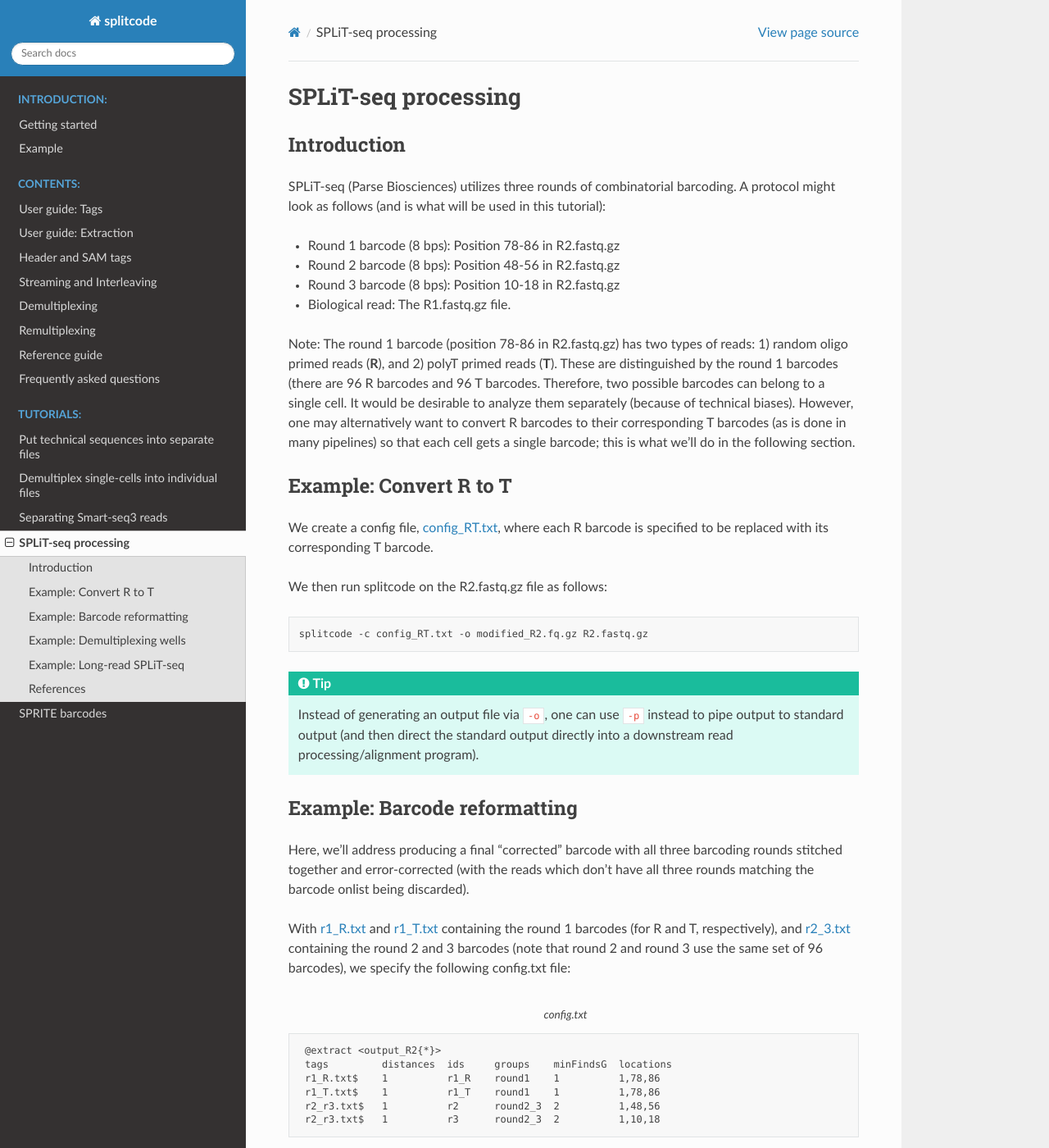
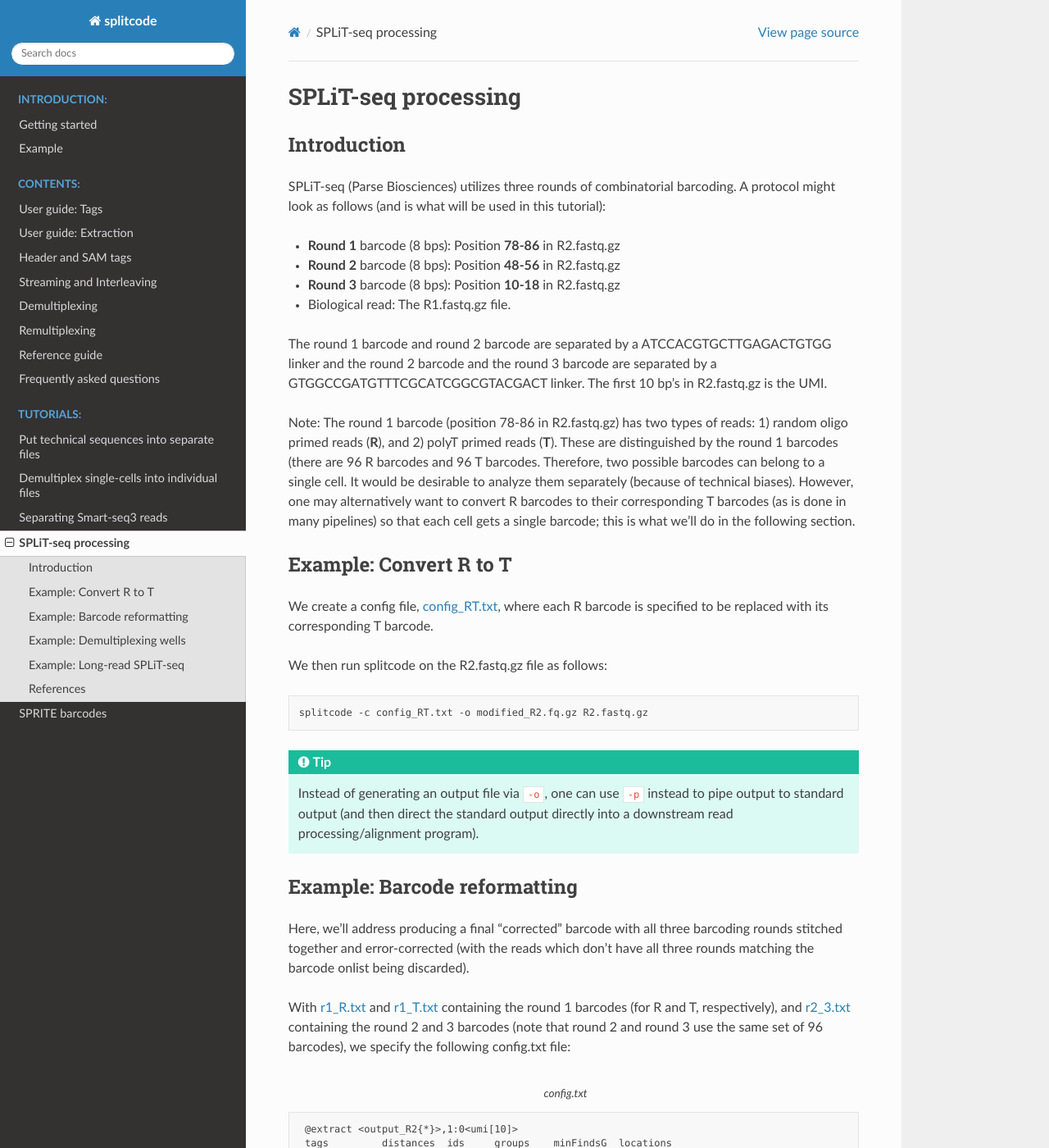
Before and after one commit to pachterlab/splitcode-tutorial, a Sphinx documentation site: the page built from docs/source/tutorials_splitseq.rst, in a window 1280 px wide and 1400 px high. Shown: the whole window at 82% size. Built offline with Sphinx 7.4.7 and the Read the Docs theme 2.0.0, drawn with Linux system fonts in a browser that asks for light colours; some of the changed text lies outside the part shown.

Commit message:
update splitseq

```diff
--- a/docs/source/tutorials_splitseq.rst
+++ b/docs/source/tutorials_splitseq.rst
@@ -8,10 +8,12 @@ Introduction
 
 SPLiT-seq (Parse Biosciences) utilizes three rounds of combinatorial barcoding. A protocol might look as follows (and is what will be used in this tutorial):
 
-* Round 1 barcode (8 bps): Position 78-86 in R2.fastq.gz
-* Round 2 barcode (8 bps): Position 48-56 in R2.fastq.gz
-* Round 3 barcode (8 bps): Position 10-18 in R2.fastq.gz
+* **Round 1** barcode (8 bps): Position **78-86** in R2.fastq.gz
+* **Round 2** barcode (8 bps): Position **48-56** in R2.fastq.gz
+* **Round 3** barcode (8 bps): Position **10-18** in R2.fastq.gz
 * Biological read: The R1.fastq.gz file.
+
+The round 1 barcode and round 2 barcode are separated by a ATCCACGTGCTTGAGACTGTGG linker and the round 2 barcode and the round 3 barcode are separated by a GTGGCCGATGTTTCGCATCGGCGTACGACT linker. The first 10 bp's in R2.fastq.gz is the UMI.
 
 Note: The round 1 barcode (position 78-86 in R2.fastq.gz) has two types of reads: 1) random oligo primed reads (**R**), and 2) polyT primed reads (**T**). These are distinguished by the round 1 barcodes (there are 96 R barcodes and 96 T barcodes. Therefore, two possible barcodes can belong to a single cell. It would be desirable to analyze them separately (because of technical biases). However, one may alternatively want to convert R barcodes to their corresponding T barcodes (as is done in many pipelines) so that each cell gets a single barcode; this is what we'll do in the following section.
 
@@ -43,7 +45,7 @@ With `r1_R.txt <https://raw.githubusercontent.com/pachterlab/splitcode-tutorial/
 .. code-block:: text
   :caption: config.txt
 
-   @extract <output_R2{*}>
+   @extract <output_R2{*}>,1:0<umi[10]>
    tags         distances  ids     groups    minFindsG	locations
    r1_R.txt$    1          r1_R    round1    1          1,78,86
    r1_T.txt$    1          r1_T    round1    1          1,78,86
@@ -57,7 +59,7 @@ Note that the ``$`` means to treat each barcode sequence as its own individual t
    splitcode -c config.txt --nFastqs=2 --select=0 \
    --gzip -o output_R1.fastq.gz R1.fastq.gz R2.fastq.gz
 
-The ``--select=0`` option means that we're only outputting the zeroth (i.e. R1) file which is named ``output_R1.fastq.gz`` -- we don't want to output the R2 file because we're already outputting the corrected, stitched-together barcodes (24-bp in length), which will be stored in ``output_R2.fastq.gz``.
+The ``--select=0`` option means that we're only outputting the zeroth (i.e. R1) file which is named ``output_R1.fastq.gz`` -- we don't want to output the R2 file because we're already outputting the corrected, stitched-together barcodes (24-bp in length), which will be stored in ``output_R2.fastq.gz``; the UMI will be stored in ``umi.fastq.gz``.
 
 
 Example: Demultiplexing wells
```
